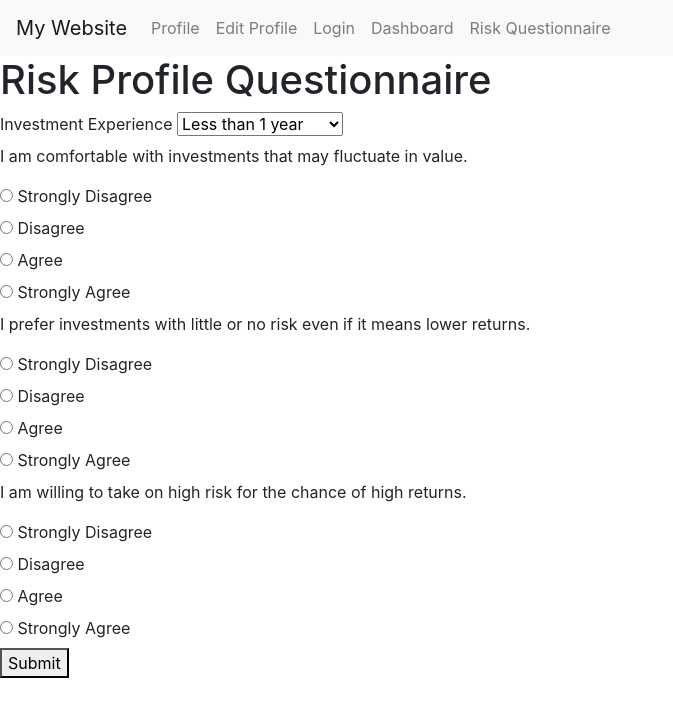
After one commit to mario9100/group7proj, a Django app: page /Finapp/questionnaire/ in a window 1280 px wide. The commit adds this page. Shown: the top 717 px of the page, without its empty margins (0-673 px from the left). Run offline with Django 4.2, Linux system fonts and the light colour scheme; a user stored in the database is signed in; some libraries are stand-ins or nearby versions.

Commit message:
Add risk questionnaire

```diff
--- a/Finapp/forms.py
+++ b/Finapp/forms.py
@@ -3,6 +3,7 @@ from .models import CashFlow, Asset, Liability
 from django.contrib.auth.forms import UserCreationForm
 from django.contrib.auth.models import User
 from .models import UserProfile
+from .models import Questionnaire
 
 
 class CashFlowForm(forms.ModelForm):
@@ -34,3 +35,51 @@ class UserProfileForm(forms.ModelForm):
     class Meta:
         model = UserProfile
         fields = ['full_name', 'bio', 'profile_picture']
+
+
+class QuestionnaireForm(forms.Form):
+    # Experience dropdown
+    EXPERIENCE_CHOICES = [
+        ('<1', 'Less than 1 year'),
+        ('1-2', '1-2 years'),
+        ('3-5', '3-5 years'),
+        ('6-10', '6-10 years'),
+        ('10+', 'More than 10 years'),
+    ]
+    experience = forms.ChoiceField(choices=EXPERIENCE_CHOICES, label="Investment Experience")
+
+    # Risk tolerance questions
+    RISK_TOLERANCE_CHOICES = [
+        (1, 'Strongly Disagree'),
+        (2, 'Disagree'),
+        (3, 'Agree'),
+        (4, 'Strongly Agree'),
+    ]
+    question_1 = forms.ChoiceField(choices=RISK_TOLERANCE_CHOICES,
+                                   label="I am comfortable with investments that may fluctuate in value.",
+                                   widget=forms.RadioSelect)
+    question_2 = forms.ChoiceField(choices=RISK_TOLERANCE_CHOICES,
+                                   label="I prefer investments with little or no risk even if it means lower returns.",
+                                   widget=forms.RadioSelect)
+    question_3 = forms.ChoiceField(choices=RISK_TOLERANCE_CHOICES,
+                                   label="I am willing to take on high risk for the chance of high returns.",
+                                   widget=forms.RadioSelect)
+
+    # Add more questions as needed...
+
+    def clean(self):
+        cleaned_data = super().clean()
+        # Convert each value to int before summing
+        total_score = sum([int(cleaned_data.get(f"question_{i + 1}", 0)) for i in range(3)])
+        # Rest of your code...
+        # Adjust the range for the number of questions
+        # Determine risk profile based on the total score
+        if total_score <= 6:
+            risk_profile = 'Conservative'
+        elif 7 <= total_score <= 9:
+            risk_profile = 'Moderate'
+        else:
+            risk_profile = 'Aggressive'
+
+        # You can then use this to save the profile to the user or simply pass it to the context
+        self.cleaned_data['risk_profile'] = risk_profile
--- a/Finapp/templates/Finapp/dashboard.html
+++ b/Finapp/templates/Finapp/dashboard.html
@@ -45,4 +45,9 @@
         <h2>Your Net Worth</h2>
         <p>{{ net_worth }}</p>
     </div>
+
+    <div class="risk-profile-section">
+        <h2>Your Risk Profile</h2>
+        <p>{{ risk_profile }}</p>
+    </div>
 {% endblock %}
--- a/Finapp/templates/base.html
+++ b/Finapp/templates/base.html
@@ -20,12 +20,15 @@
                 <li class="nav-item">
                     <a class="nav-link" href="{% url 'Finapp:edit_profile' %}">Edit Profile</a>
                 </li>
-                <!-- Add this new list item below -->
                 <li class="nav-item">
                     <a class="nav-link" href="{% url 'Finapp:login' %}">Login</a>
                 </li>
                 <li class="nav-item">
                     <a class="nav-link" href="{% url 'Finapp:dashboard' %}">Dashboard</a>
+                </li>
+                <!-- New navigation item for Risk Questionnaire -->
+                <li class="nav-item">
+                    <a class="nav-link" href="{% url 'Finapp:questionnaire' %}">Risk Questionnaire</a>
                 </li>
                 <!-- ... other navigation items ... -->
             </ul>
--- /dev/null
+++ b/Finapp/templates/questionnaire.html
@@ -0,0 +1,34 @@
+<!-- templates/questionnaire.html -->
+
+{% extends 'base.html' %}
+
+{% block content %}
+    <h1>Risk Profile Questionnaire</h1>
+    <form method="post">
+        {% csrf_token %}
+        <div>
+            <label for="id_experience">{{ form.experience.label }}</label>
+            {{ form.experience }}
+        </div>
+        <div>
+            <p>{{ form.question_1.label }}</p>
+            {% for choice in form.question_1 %}
+                <label>{{ choice.tag }} {{ choice.choice_label }}</label><br>
+            {% endfor %}
+        </div>
+        <div>
+            <p>{{ form.question_2.label }}</p>
+            {% for choice in form.question_2 %}
+                <label>{{ choice.tag }} {{ choice.choice_label }}</label><br>
+            {% endfor %}
+        </div>
+        <div>
+            <p>{{ form.question_3.label }}</p>
+            {% for choice in form.question_3 %}
+                <label>{{ choice.tag }} {{ choice.choice_label }}</label><br>
+            {% endfor %}
+        </div>
+        <!-- Repeat for other questions -->
+        <button type="submit">Submit</button>
+    </form>
+{% endblock %}
--- a/Finapp/urls.py
+++ b/Finapp/urls.py
@@ -2,6 +2,7 @@ from django.urls import path, include
 from . import views  # Import views from your app
 from django.contrib.auth.views import LoginView
 from django.contrib.auth import views as auth_views
+from .views import questionnaire_view
 
 app_name = 'Finapp'
 
@@ -18,5 +19,6 @@ urlpatterns = [
     path('profile/edit/', views.edit_profile, name='edit_profile_alt'),  # Updated name
     path('accounts/', include('django.contrib.auth.urls')),
     path('dashboard/', views.dashboard, name='dashboard'),
+    path('questionnaire/', questionnaire_view, name='questionnaire'),
     # Add more URL patterns as needed.
 ]
--- a/Finapp/views.py
+++ b/Finapp/views.py
@@ -9,6 +9,8 @@ from django.contrib.auth.decorators import login_required
 from .models import Asset, Liability, CashFlow
 from django.contrib import messages
 from django.db import models
+from .forms import QuestionnaireForm
+from .models import RiskProfile
 def success(request):
     return render(request, 'Finapp/success.html')
 
@@ -108,6 +110,7 @@ def dashboard(request):
     assets = Asset.objects.filter(user=request.user)
     liabilities = Liability.objects.filter(user=request.user)
     cash_flows = CashFlow.objects.filter(user=request.user)
+    user_profile = UserProfile.objects.get(user=request.user)  # Get the user profile
 
     total_assets = assets.aggregate(total=models.Sum('amount'))['total'] or 0
     total_liabilities = liabilities.aggregate(total=models.Sum('amount'))['total'] or 0
@@ -118,5 +121,43 @@ def dashboard(request):
         'liabilities': liabilities,
         'cash_flows': cash_flows,
         'net_worth': net_worth,
+        'risk_profile': user_profile.risk_profile,  # Add the risk profile to the context
     }
     return render(request, 'Finapp/dashboard.html', context)
+
+@login_required
+@login_required
+def questionnaire_view(request):
+    if request.method == 'POST':
+        form = QuestionnaireForm(request.POST)
+        if form.is_valid():
+            # The risk profile is calculated and added to cleaned_data in the form's clean method
+            risk_profile = form.cleaned_data['risk_profile']
+
+            # Save the risk profile to the user's profile
+            user_profile = request.user.userprofile
+            user_profile.risk_profile = risk_profile
+            user_profile.save()
+
+            # Redirect to the dashboard where the user can see their risk profile
+            return redirect('Finapp:dashboard')
+        else:
+            # If the form is not valid, you might want to return the form with errors
+            return render(request, 'questionnaire.html', {'form': form})
+    else:
+        form = QuestionnaireForm()
+
+    # If GET request, just display the empty form
+    return render(request, 'questionnaire.html', {'form': form})
+
+
+def determine_risk_profile(data):
+    # Example logic for determining risk profile
+    experience = data['experience']
+    tolerance = data['risk_tolerance']
+    if experience > 5 and tolerance == 'high':
+        return RiskProfile.objects.get(profile_name='Aggressive')
+    elif experience <= 5 and tolerance == 'low':
+        return RiskProfile.objects.get(profile_name='Conservative')
+    else:
+        return RiskProfile.objects.get(profile_name='Moderate')
```
Also changed, not shown: Finapp/models.py (+18 -0 lines), db.sqlite3.
